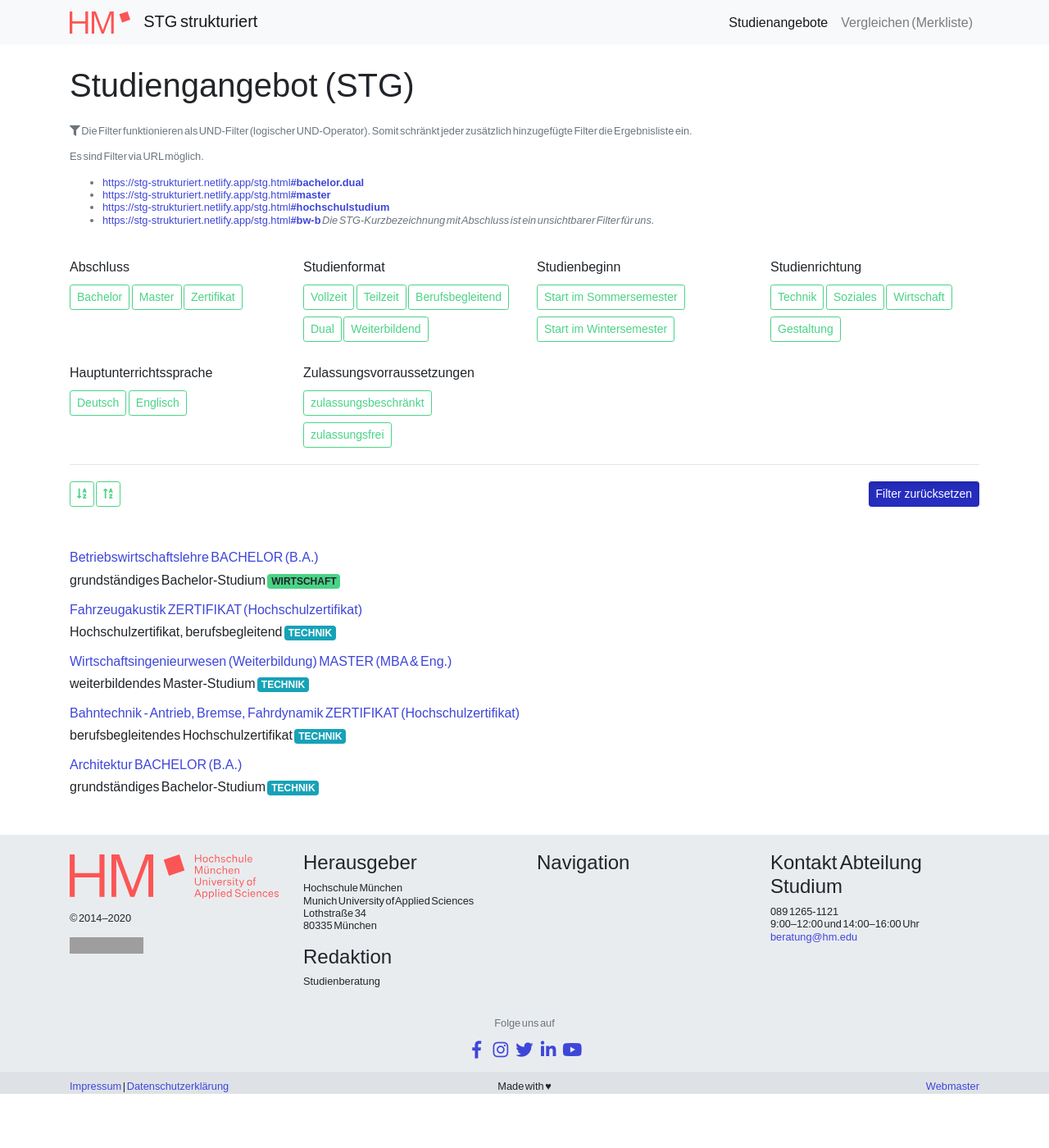
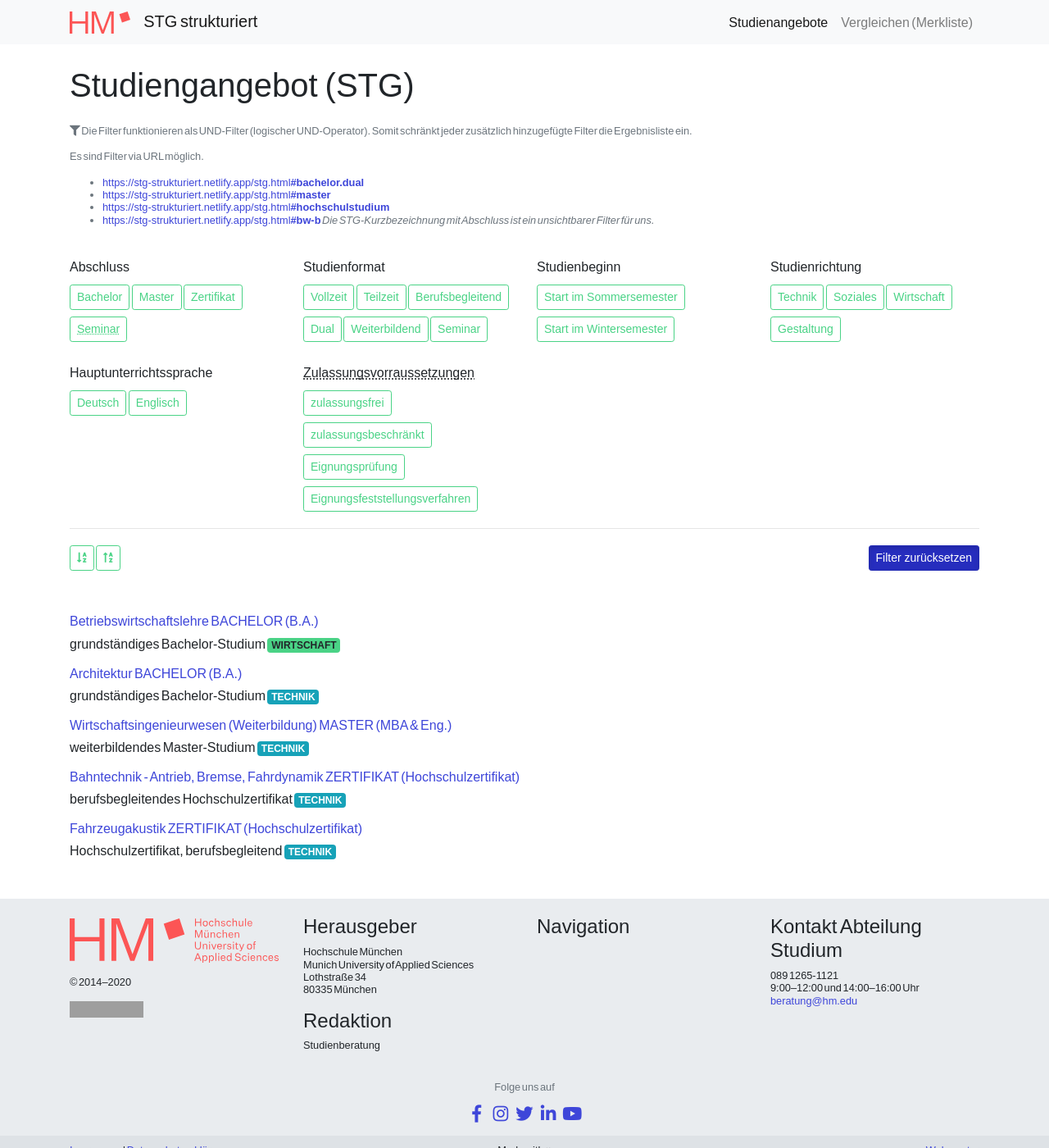
Before and after one commit to tgermer/stg, a Jekyll site: the page built from stg.html, in a window 1280 px wide and 1400 px high. Shown: the whole window at 82% size. Built offline with Jekyll 4.4.1, drawn with Linux system fonts in a browser that asks for light colours; grey boxes are pictures that could not be loaded.

Commit message:
Anpassung an Filtern und Begriffen

```diff
--- a/_includes/footer.html
+++ b/_includes/footer.html
@@ -202,8 +202,8 @@
     load: {
       filter: getSelectorFromHash(), // Ensure that the mixer's initial filter matches the URL on startup
       // filter: 'all',
-      sort: 'random',
-      // sort: 'asc',
+      // sort: 'random',
+       sort: 'asc',
       // sort: 'desc',
     },
     callbacks: {
--- a/stg.html
+++ b/stg.html
@@ -48,7 +48,7 @@
     <button type="button" class="btn my-1 btn-sm btn-outline-secondary" data-toggle=".bachelor">Bachelor</button>
     <button type="button" class="btn my-1 btn-sm btn-outline-secondary" data-toggle=".master">Master</button>
     <button type="button" class="btn my-1 btn-sm btn-outline-secondary" data-toggle=".zertifikat">Zertifikat</button>
-  </div>
+    <button type="button" class="btn my-1 btn-sm btn-outline-secondary" data-toggle=".seminar"><abbr title="Seminar anstatt 'kein Abschluss'">Seminar</abbr></button>  </div>
   <div class="col-xl-3 co-md-4 col-sm-6">
     <p class="h6 mt-4">Studienformat</p>
     <button type="button" class="btn my-1 btn-sm btn-outline-secondary" data-toggle=".vollzeit">Vollzeit</button>
@@ -56,6 +56,7 @@
     <button type="button" class="btn my-1 btn-sm btn-outline-secondary" data-toggle=".berufsbegleitend">Berufsbegleitend</button>
     <button type="button" class="btn my-1 btn-sm btn-outline-secondary" data-toggle=".dual">Dual</button>
     <button type="button" class="btn my-1 btn-sm btn-outline-secondary" data-toggle=".weiterbildend">Weiterbildend</button>
+    <button type="button" class="btn my-1 btn-sm btn-outline-secondary" data-toggle=".seminar">Seminar</button>
   </div>
   <div class="col-xl-3 co-md-4 col-sm-6">
     <p class="h6 mt-4">Studienbeginn</p>
@@ -75,9 +76,11 @@
     <button type="button" class="btn my-1 btn-sm btn-outline-secondary" data-toggle=".englisch">Englisch</button>
   </div>
   <div class="col-xl-3 co-md-4 col-sm-6">
-    <p class="h6 mt-4">Zulassungsvorraussetzungen</p>
+    <p class="h6 mt-4 underline"><abbr title="Dieser Begriff muss noch angepasst werden.">Zulassungsvorraussetzungen</abbr></p>
+    <button type="button" class="btn my-1 btn-sm btn-outline-secondary" data-toggle=".zulassungsfrei">zulassungsfrei</button>
     <button type="button" class="btn my-1 btn-sm btn-outline-secondary" data-toggle=".zulassungsbeschraenkt">zulassungsbeschränkt</button>
-    <button type="button" class="btn my-1 btn-sm btn-outline-secondary" data-toggle=".zulassungsfrei">zulassungsfrei</button>
+    <button type="button" class="btn my-1 btn-sm btn-outline-secondary" data-toggle=".eignungspruefung">Eignungsprüfung</button>
+    <button type="button" class="btn my-1 btn-sm btn-outline-secondary" data-toggle=".eignungsfeststellungsverfahren">Eignungsfeststellungsverfahren</button>
   </div>
 </div>
 
@@ -116,7 +119,12 @@
         {{ stg.studien_begin | join: " " | downcase }}
         {{ stg.studien_richtung | join: " " | downcase }}
         {{ stg.sprachen.haupt_sprache | join: " " | downcase }}
-        {% if stg.zulassungs_beschraenkt == true %}zulassungsbeschraenkt{% else %}zulassungsfrei{% endif %}
+        {% case stg.zulassungs_beschraenkt %}
+          {% when 1 %}zulassungsfrei
+          {% when 2 %}zulassungsbeschraenkt
+          {% when 3 %}eignungspruefung
+          {% when 4 %}eignungsfeststellungsverfahren
+        {% endcase %}
         {{ stg.hzb | join: " " | downcase }}
         {% if stg.dual == true %}dual{% endif %}
         {% if stg.doppel_abschluss == true %}doppelabschluss{% endif %}
@@ -124,20 +132,15 @@
         {% if stg.studien_form contains "TZ" %}teilzeit{% endif %}
         {% if stg.studien_form contains "VZ" %}vollzeit{% endif %}
         {% if stg.fachrich contains "eiterbild" %}weiterbildend{% endif %}
-
       ">
     <h6><a href="{{ stg.dateiname | datapage_url: 'stg' }}">{{ stg.fachrich }} {{ stg.abschluss | upcase }} ({{ stg.grade_kurz }})</a></h6>
     <p>{{ stg.studien_art }}
       {% assign stg_richtung = stg.studien_richtung %}
       {% case stg_richtung %}
-        {% when "Technik" %}
-          {{ site.badge_technik }}
-        {% when "Soziales" %}
-          {{ site.badge_soziales }}
-        {% when "Wirtschaft" %}
-          {{ site.badge_wirtschaft }}
-        {% when "Gestaltung" %}
-          {{ site.badge_gestaltung }}
+        {% when "Technik" %}{{ site.badge_technik }}
+        {% when "Soziales" %}{{ site.badge_soziales }}
+        {% when "Wirtschaft" %}{{ site.badge_wirtschaft }}
+        {% when "Gestaltung" %}{{ site.badge_gestaltung }}
       {% endcase %}
   </div>
   {% endfor %}
```
Also changed, not shown: _data/stg.yaml (+5 -5 lines), _layouts/stg.html (+12 -15 lines).
